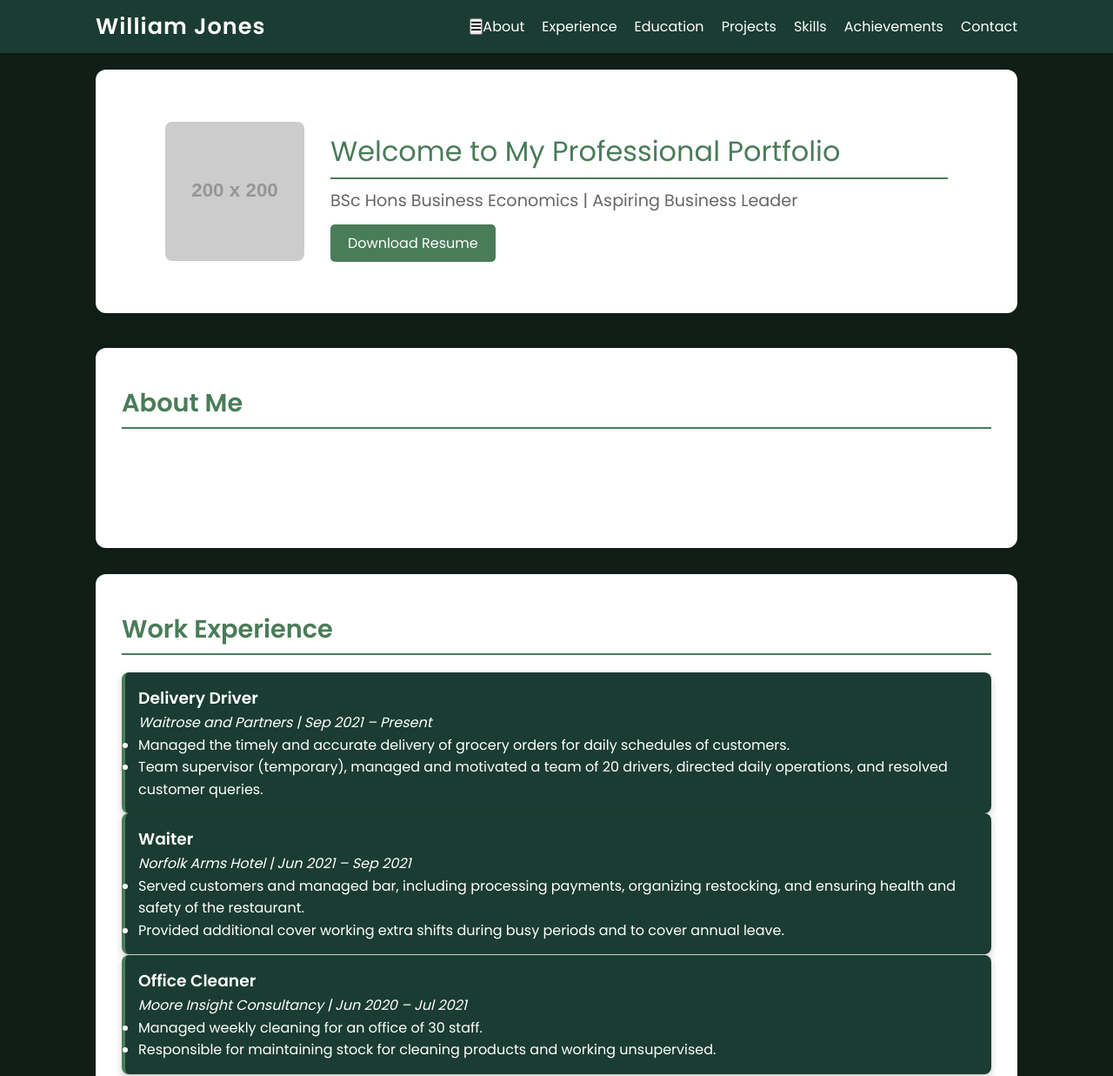
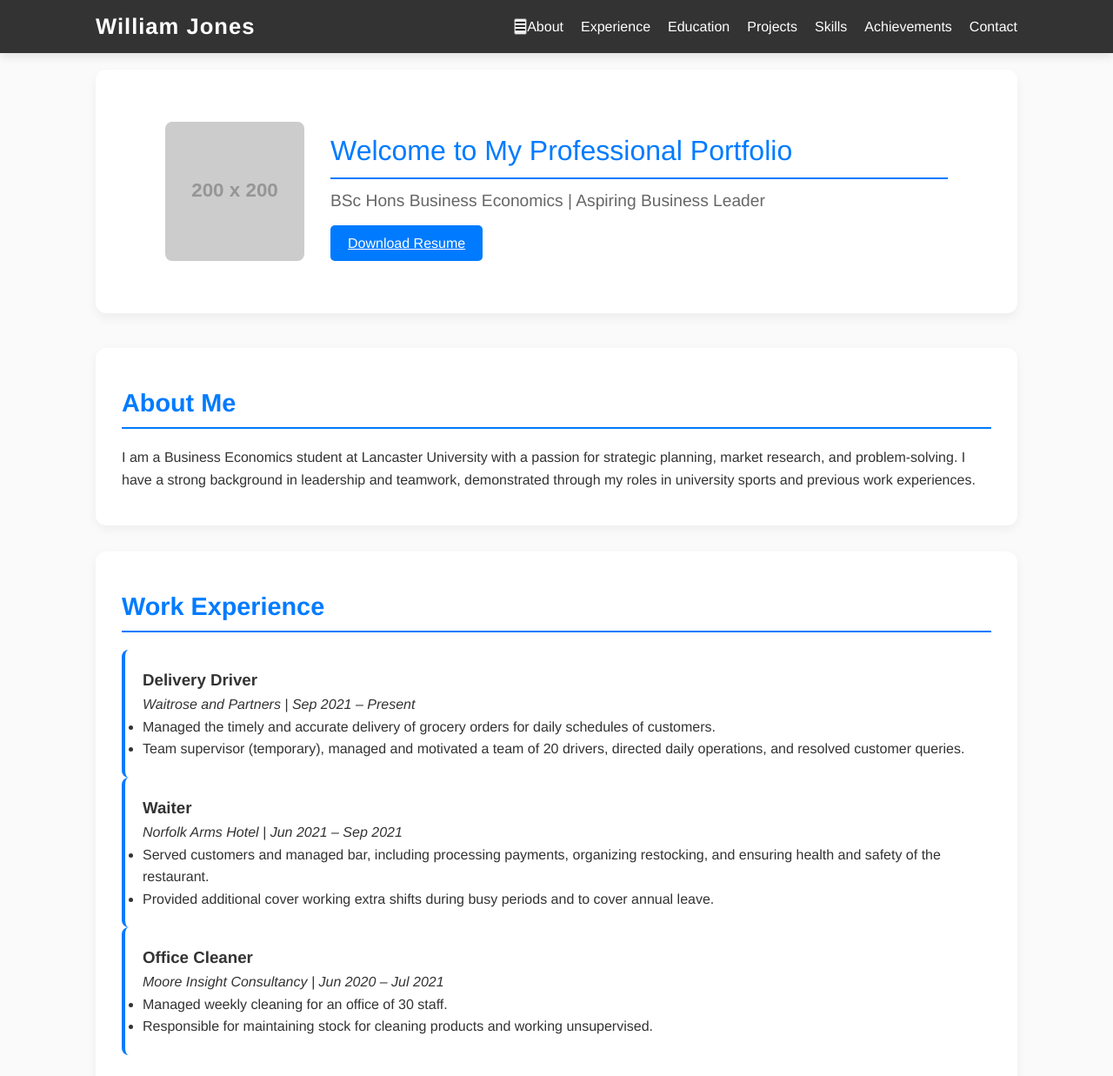
Before and after one commit to WillJones123/WillJones.gitbub.io, a plain HTML site: page index.html in a window 1280 px wide. Shown: the top 1237 px of the page at 87% size. Drawn offline with nearby package versions, Linux system fonts and the light colour scheme; placeholder pictures from the web are drawn by us.

Commit message:
Update index.html

```diff
--- a/index.html
+++ b/index.html
@@ -14,54 +14,6 @@
    <link rel="stylesheet" href="https://cdnjs.cloudflare.com/ajax/libs/aos/2.3.4/aos.css" />
    <!-- Font Awesome for Social Icons -->
    <link rel="stylesheet" href="https://cdnjs.cloudflare.com/ajax/libs/font-awesome/6.4.0/css/all.min.css" />
-   <style>
-      :root {
-         --primary-color: #1b3c32; /* Dark Green */
-         --secondary-color: #2e5f49;
-         --accent-color: #4a7c59;
-         --background-color: #0f1e17;
-         --text-color: #ffffff;
-      }
-
-      body {
-         background-color: var(--background-color);
-         color: var(--text-color);
-         font-family: 'Poppins', sans-serif;
-      }
-
-      header {
-         background-color: var(--primary-color);
-      }
-
-      .button {
-         background-color: var(--accent-color);
-         color: var(--text-color);
-         padding: 10px 20px;
-         border-radius: 5px;
-         text-decoration: none;
-      }
-
-      .button:hover {
-         background-color: var(--secondary-color);
-      }
-
-      .experience-card, .education-card, .project-card {
-         background-color: var(--primary-color);
-         padding: 15px;
-         border-radius: 8px;
-         box-shadow: 0 4px 8px rgba(0, 0, 0, 0.2);
-      }
-
-      nav ul li a {
-         color: var(--text-color);
-      }
-
-      footer {
-         background-color: var(--primary-color);
-         text-align: center;
-         padding: 10px;
-      }
-   </style>
 </head>
 
 <body>
```
